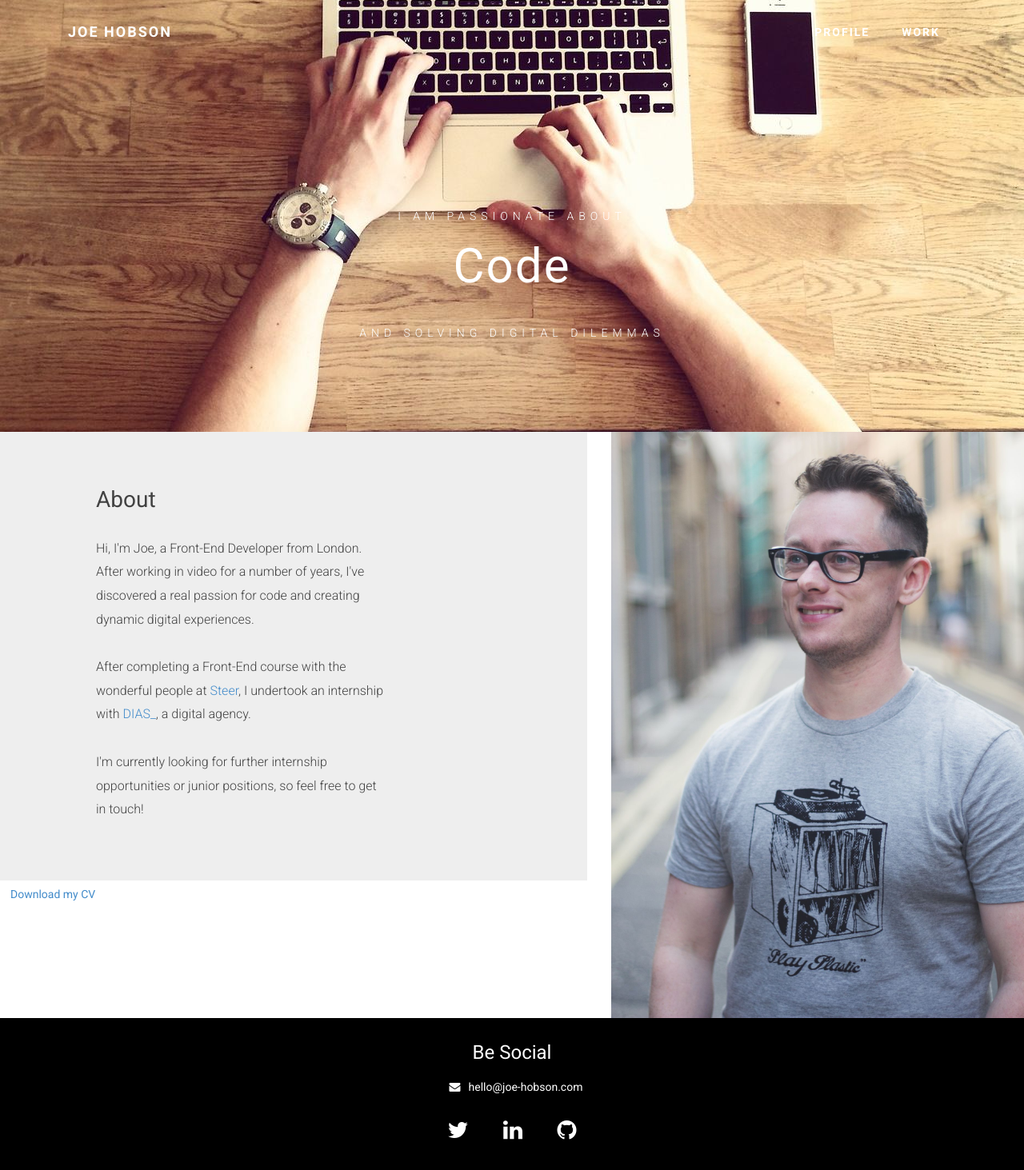
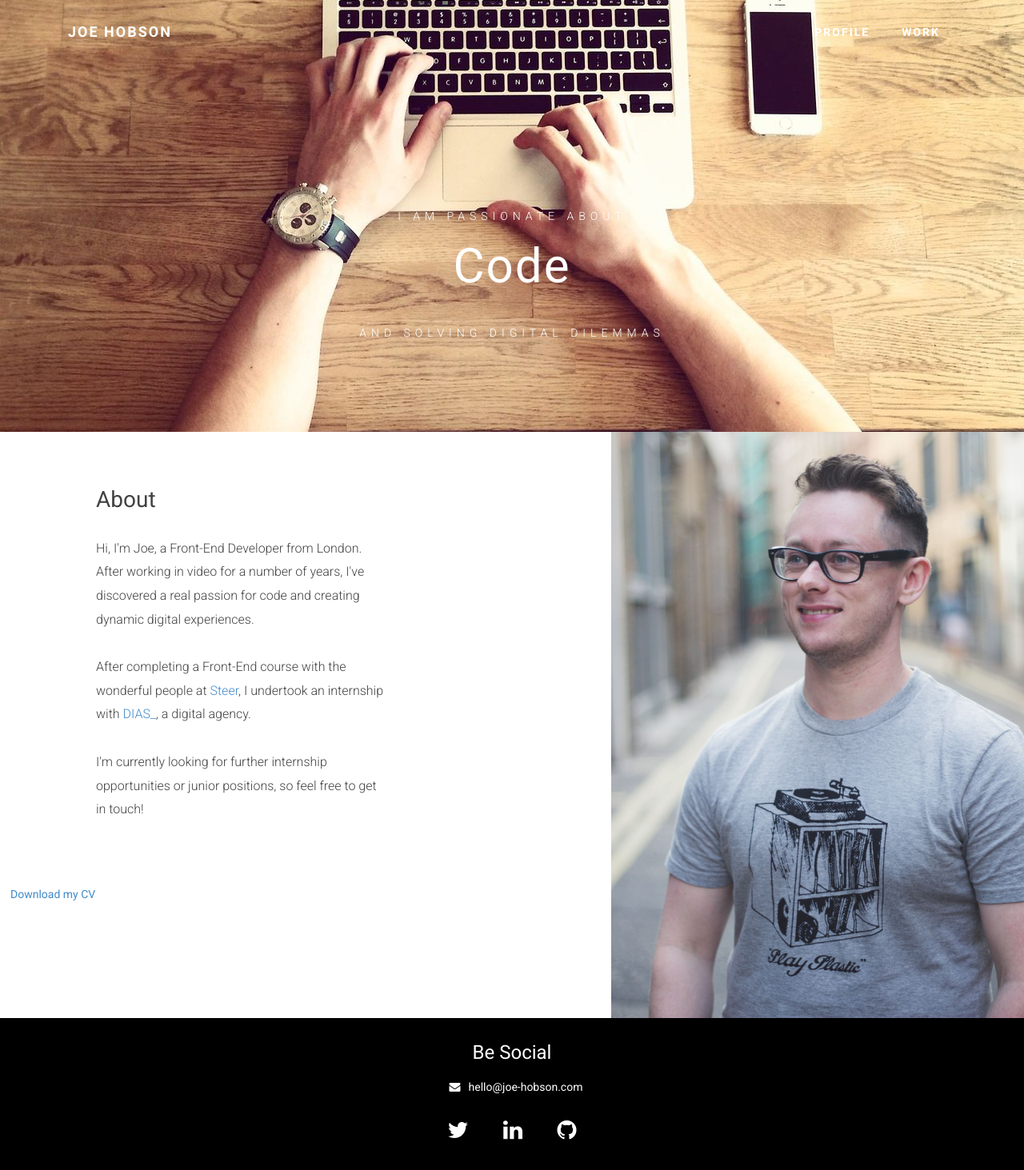
Before and after one commit to fant0mex/portfolio, a Jekyll site: the page built from 01-profile.md, in a window 1280 px wide. Shown: the whole page at 80% size. Built offline with Jekyll 4.4.1, drawn with Linux system fonts in a browser that asks for light colours; nearby versions of some CDN libraries.

Commit message:
profile amends

```diff
--- a/_sass/main.sass
+++ b/_sass/main.sass
@@ -454,7 +454,8 @@ iframe
 
 .bio, .blogfull
   padding: 30px 120px
-  background-color: #eee
+  body
+    background-color: #eee
   h3
     font-size: 28px
     padding: 20px 0
--- a/css/main.css
+++ b/css/main.css
@@ -608,14 +608,17 @@ iframe {
 /* line 455, ../_sass/main.sass */
 .bio, .blogfull {
   padding: 30px 120px;
+}
+/* line 457, ../_sass/main.sass */
+.bio body, .blogfull body {
   background-color: #eeeeee;
 }
-/* line 458, ../_sass/main.sass */
+/* line 459, ../_sass/main.sass */
 .bio h3, .blogfull h3 {
   font-size: 28px;
   padding: 20px 0;
 }
-/* line 461, ../_sass/main.sass */
+/* line 462, ../_sass/main.sass */
 .bio p, .blogfull p {
   padding-right: 4px;
   line-height: 1.85;
@@ -623,17 +626,17 @@ iframe {
   font-weight: 300;
 }
 @media only screen and (min-width: 768px) {
-  /* line 461, ../_sass/main.sass */
+  /* line 462, ../_sass/main.sass */
   .bio p, .blogfull p {
     padding: 0 130px 20px 0;
   }
 }
-/* line 468, ../_sass/main.sass */
+/* line 469, ../_sass/main.sass */
 .bio p:last-child, .blogfull p:last-child {
   margin-bottom: 24px;
 }
 
-/* line 472, ../_sass/main.sass */
+/* line 473, ../_sass/main.sass */
 .profile-pic img {
   width: 100%;
   height: 100%;
```
